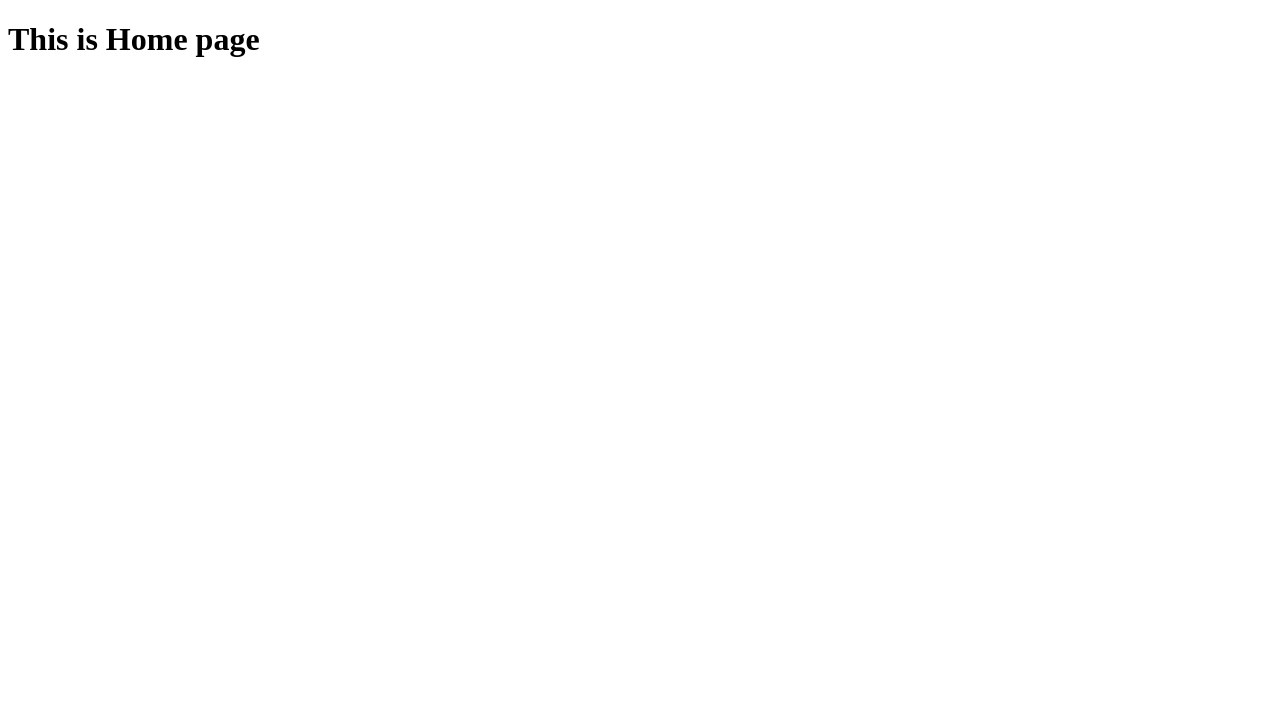
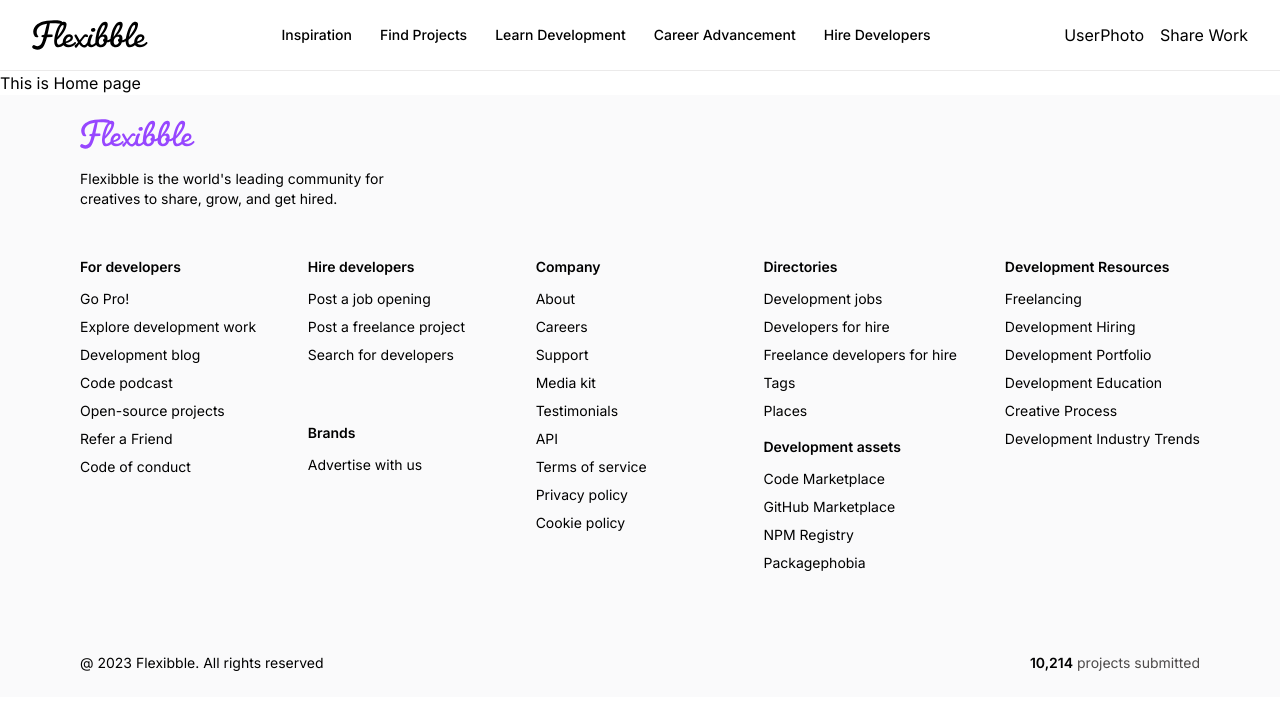
Before and after one commit to HassanElwi/flexibble-nextjs, a Next.js app: page / in a window 1280 px wide. Shown: the top 710 px of the page. Built offline with nearby package versions, Linux system fonts and the light colour scheme.

Commit message:
RootLayout has been customized.

```diff
--- a/src/app/layout.tsx
+++ b/src/app/layout.tsx
@@ -1,16 +1,30 @@
+import Footer from "@/components/Footer";
+import "./globals.css";
+import Navbar from "@/components/Navbar";
+
 export const metadata = {
-  title: 'Next.js',
-  description: 'Generated by Next.js',
-}
+  title: "Flexibble next.js",
+  description:
+    "A practice next.js application, sincerely thanks of Javascript Mastery (https://www.youtube.com/@javascriptmastery)",
+};
 
 export default function RootLayout({
   children,
 }: {
-  children: React.ReactNode
+  children: React.ReactNode;
 }) {
   return (
     <html lang="en">
-      <body>{children}</body>
+      <body>
+        {/* Navbar */}
+        <Navbar />
+
+        {/* Main content */}
+        <main>{children}</main>
+
+        {/* Footer */}
+        <Footer />
+      </body>
     </html>
-  )
+  );
 }
```
